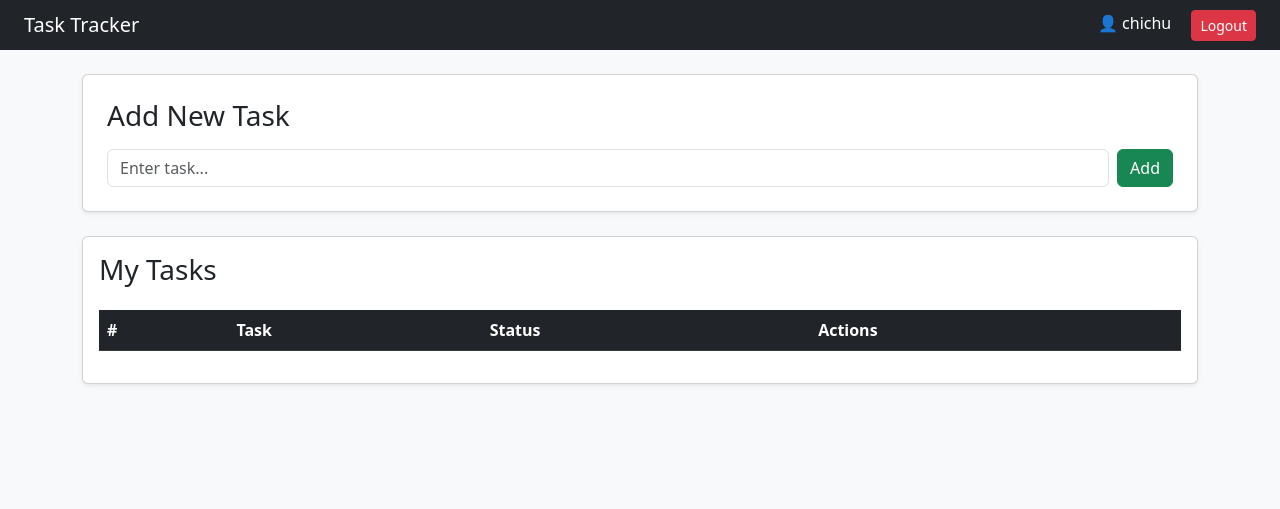
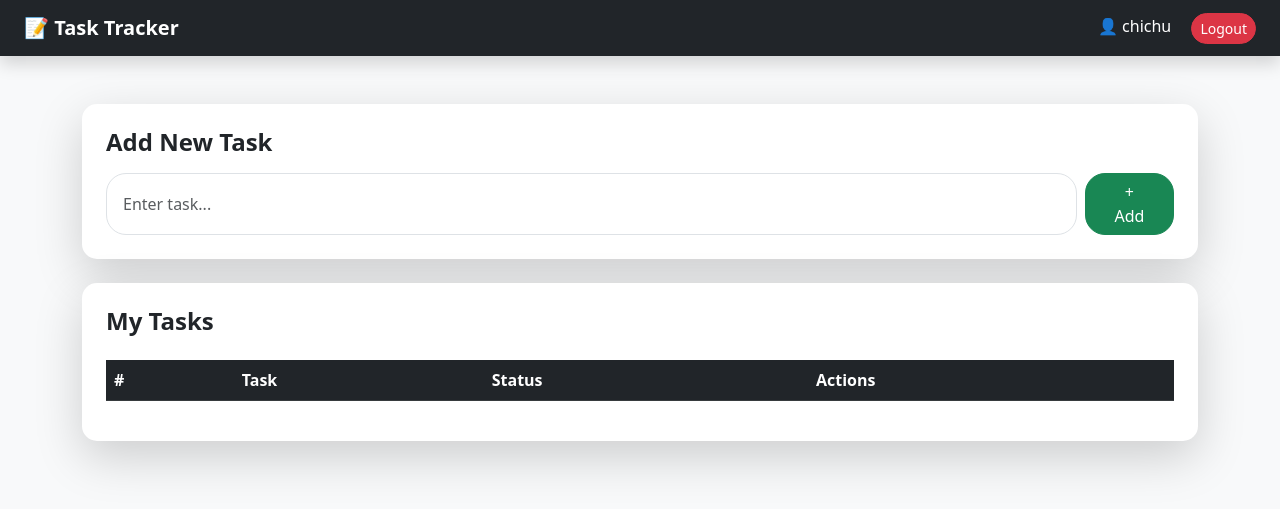
Before and after one commit to Abhi-25-MA/task-tracker, a Django app: page / in a window 1280 px wide. Shown: the top 509 px of the page. Run offline with Django 5.2, Linux system fonts and the light colour scheme; a user stored in the database is signed in; data comes from the database, SQL or seed files in the repository; lists and menus that the app fills with data are empty.

Commit message:
updated UI design

```diff
--- a/tasks/templates/home.html
+++ b/tasks/templates/home.html
@@ -4,12 +4,36 @@
     <title>Task Tracker</title>
 
     <link href="https://cdn.jsdelivr.net/npm/bootstrap@5.3.0/dist/css/bootstrap.min.css" rel="stylesheet">
+
+    <style>
+        body {
+            background-color: #f8f9fa;
+        }
+
+        .task-row:hover {
+            background-color: #f1f1f1;
+            transition: 0.3s;
+        }
+
+        .card {
+            border-radius: 15px;
+        }
+
+        .btn {
+            border-radius: 20px;
+        }
+
+        input {
+            border-radius: 20px !important;
+        }
+    </style>
 </head>
 
-<body class="bg-light">
+<body>
 
-<nav class="navbar navbar-dark bg-dark px-4">
-    <span class="navbar-brand mb-0 h1">Task Tracker</span>
+<!-- NAVBAR -->
+<nav class="navbar navbar-dark bg-dark px-4 shadow">
+    <span class="navbar-brand fw-bold">📝 Task Tracker</span>
 
     <div>
         <span class="text-white me-3">
@@ -22,22 +46,30 @@
         </form>
     </div>
 </nav>
-<div class="container mt-4">
 
-    <div class="card p-4 shadow-sm">
-        <h3 class="mb-3">Add New Task</h3>
+<div class="container mt-5">
+
+    <!-- ADD TASK -->
+    <div class="card p-4 shadow-lg border-0">
+        <h4 class="mb-3 fw-semibold">Add New Task</h4>
 
         <form method="POST" action="/add/" class="d-flex">
             {% csrf_token %}
-            <input type="text" name="title" class="form-control me-2" placeholder="Enter task..." required>
-            <button type="submit" class="btn btn-success">Add</button>
+            <input type="text" name="title"
+                   class="form-control me-2 px-3"
+                   placeholder="Enter task..." required>
+
+            <button type="submit" class="btn btn-success px-4">
+                + Add
+            </button>
         </form>
     </div>
 
-    <div class="card mt-4 p-3 shadow-sm">
-        <h3>My Tasks</h3>
+    <!-- TASK LIST -->
+    <div class="card mt-4 p-4 shadow-lg border-0">
+        <h4 class="fw-semibold">My Tasks</h4>
 
-        <table class="table table-hover mt-3">
+        <table class="table table-hover align-middle mt-3">
             <thead class="table-dark">
                 <tr>
                     <th>#</th>
@@ -49,7 +81,7 @@
 
             <tbody>
                 {% for task in tasks %}
-                <tr>
+                <tr class="task-row">
                     <td>{{ forloop.counter }}</td>
 
                     <td>
@@ -64,16 +96,16 @@
 
                     <td>
                         {% if task.completed %}
-                            <span class="badge bg-success">Done</span>
+                            <span class="badge bg-success px-3 py-2">✔ Done</span>
                         {% else %}
-                            <span class="badge bg-warning text-dark">Pending</span>
+                            <span class="badge bg-warning text-dark px-3 py-2">⏳ Pending</span>
                         {% endif %}
                     </td>
 
                     <td>
-                        <a href="/complete/{{ task.id }}" class="btn btn-sm btn-primary">Toggle</a>
-                        <a href="/edit/{{ task.id }}" class="btn btn-sm btn-info">Edit</a>
-                        <a href="/delete/{{ task.id }}" class="btn btn-sm btn-danger">Delete</a>
+                        <a href="/complete/{{ task.id }}" class="btn btn-outline-primary btn-sm">Toggle</a>
+                        <a href="/edit/{{ task.id }}" class="btn btn-outline-info btn-sm">Edit</a>
+                        <a href="/delete/{{ task.id }}" class="btn btn-outline-danger btn-sm">Delete</a>
                     </td>
                 </tr>
                 {% endfor %}
```
